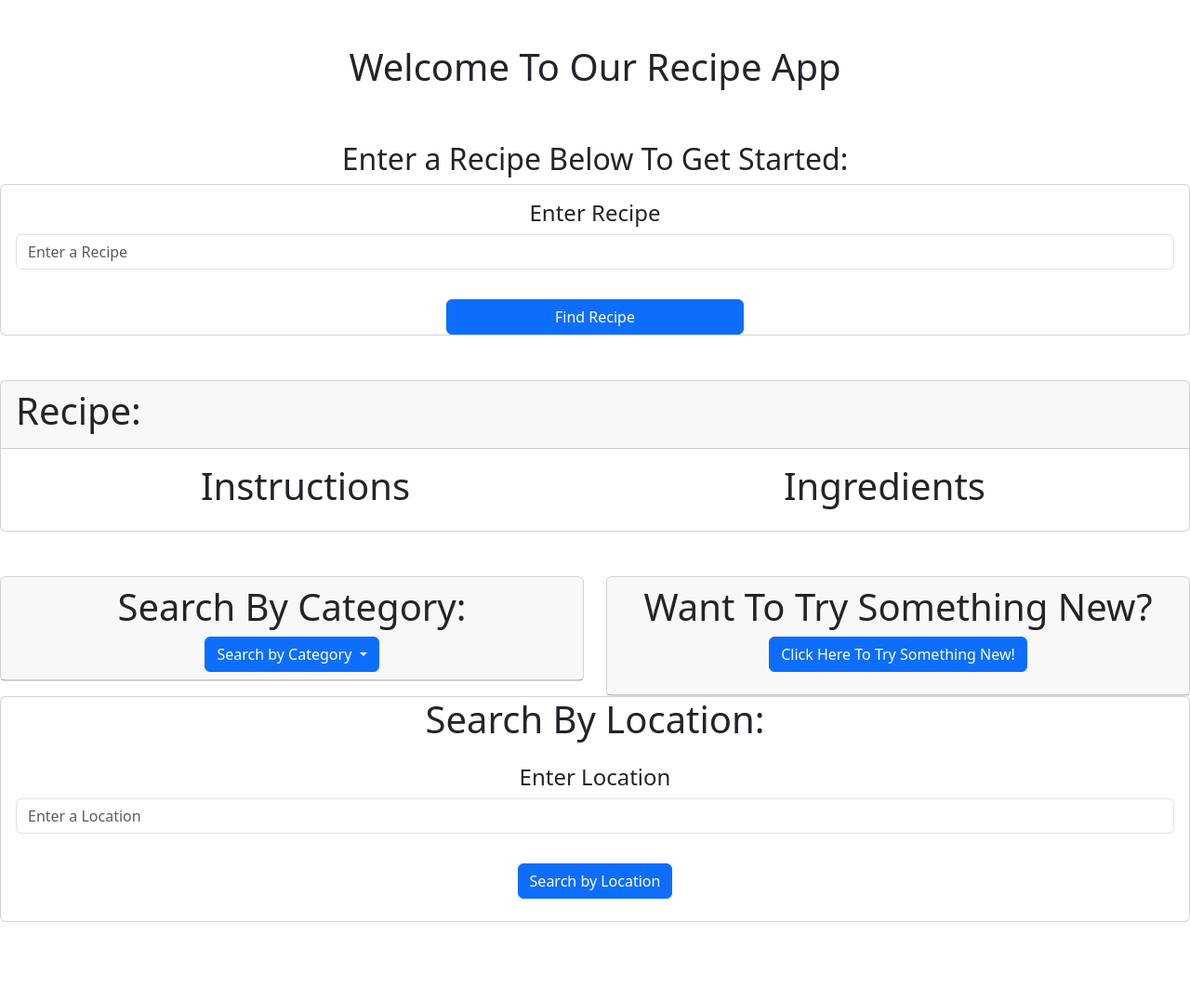
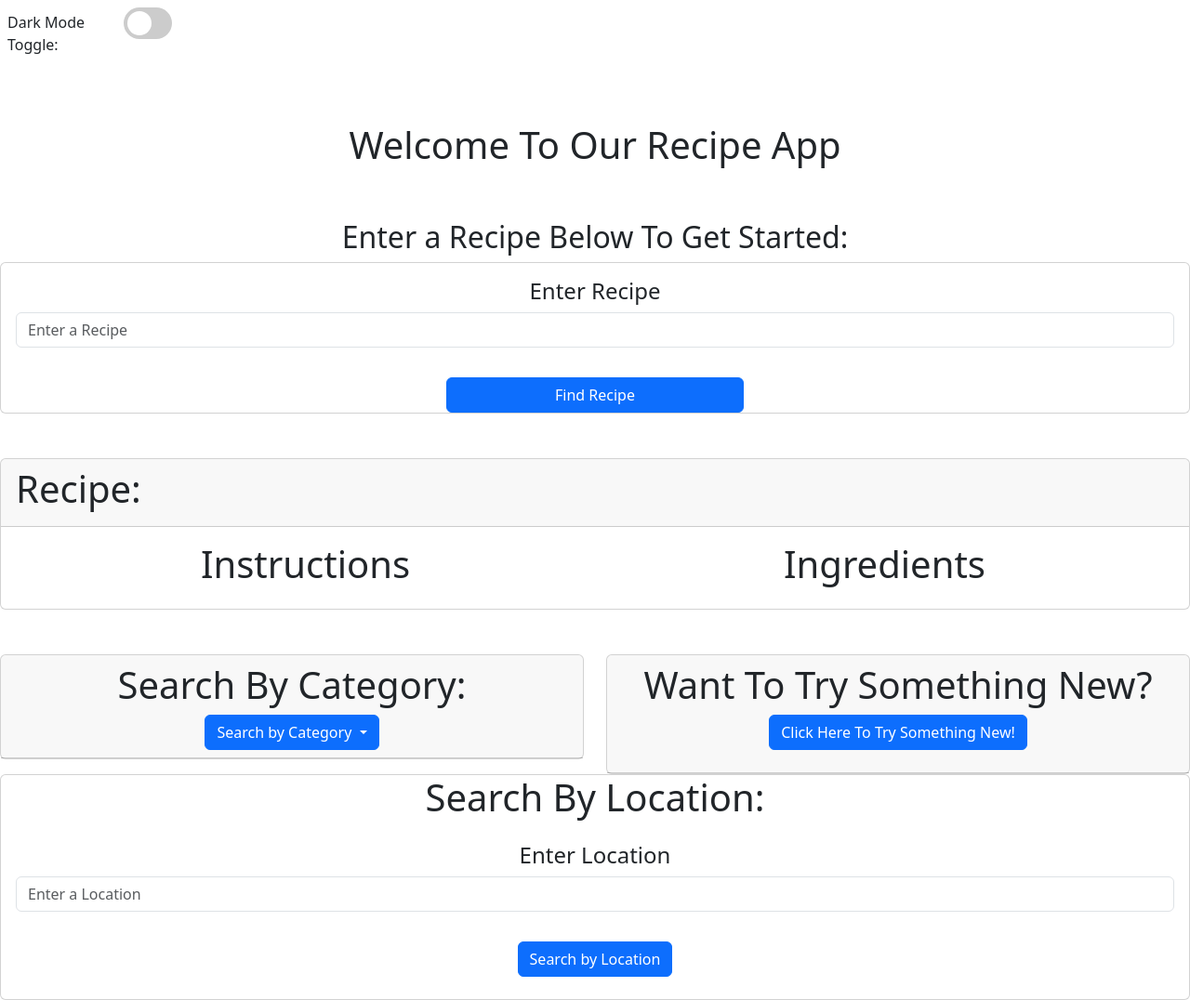
Before and after one commit to LarryTheFatCat/Recipe-Search-Application, a plain HTML site: page index.html in a window 1280 px wide. Shown: the whole page at 93% size. Before the commit the page ends 992 px from the top, so only its background shows below. Drawn offline with nearby package versions, Linux system fonts and the light colour scheme.

Commit message:
Implemented Dark theme switcher

```diff
--- a/index.html
+++ b/index.html
@@ -1,6 +1,6 @@
 <!DOCTYPE html>
 <head>
-    <html lang="en">
+    <html lang="en" data-bs-theme="light">
     <meta charset="UTF-8" />
     <meta name="viewport" content="width=device-width, initial-scale=1.0" />
     <title>Recipe Generator</title>
@@ -17,6 +17,90 @@
     ></script>
   </head>
   <body>
+    <style>
+    .switch {
+      position: relative;
+      display: inline-block;
+      width: 60px;
+      height: 34px;
+  }
+
+  /* Hide default HTML checkbox */
+  .switch input {
+    opacity: 0;
+    width: 0;
+    height: 0;
+  }
+
+  /* The slider */
+  .slider {
+    position: absolute;
+    cursor: pointer;
+    top: 0;
+    left: 0;
+    right: 0;
+    bottom: 0;
+    background-color: #ccc;
+    -webkit-transition: .4s;
+    transition: .4s;
+  }
+
+  .slider:before {
+    position: absolute;
+    content: "";
+    height: 26px;
+    width: 26px;
+    left: 4px;
+    bottom: 4px;
+    background-color: white;
+    -webkit-transition: .4s;
+    transition: .4s;
+  }
+
+  input:checked + .slider {
+    background-color: #2196F3;
+  }
+
+  input:focus + .slider {
+    box-shadow: 0 0 1px #2196F3;
+  }
+
+  input:checked + .slider:before {
+    -webkit-transform: translateX(26px);
+    -ms-transform: translateX(26px);
+    transform: translateX(26px);
+  }
+
+  /* Rounded sliders */
+  .slider.round {
+    border-radius: 34px;
+  }
+
+  .slider.round:before {
+    border-radius: 50%;
+  }
+    </style>
+    <div class="row d-flex">
+      <div class="col-2">
+        <p class="d-flex p-2">
+          <label class="mt-1" for="switch">Dark Mode Toggle: </label>
+          <label class="switch">
+            <input id="switch" type="checkbox" onclick="changeTheme()">
+            <span class="slider round"></span>
+          </label>
+        </p>
+      </div>
+    </div>
+    <script>
+      function changeTheme() {
+        const themeTag = document.documentElement.getAttribute("data-bs-theme");
+        if(themeTag == "light") {
+          document.documentElement.setAttribute('data-bs-theme','dark');
+        } else if (themeTag == "dark") {
+          document.documentElement.setAttribute('data-bs-theme','light');
+        }
+      }
+    </script>
     <h1 class="p-5 text-center">Welcome To Our Recipe App</h1>
     <h2 class="text-center">Enter a Recipe Below To Get Started:</h2>
     <div class="row justify-content-center text-center">
```
Also changed, not shown: 1 other file.
